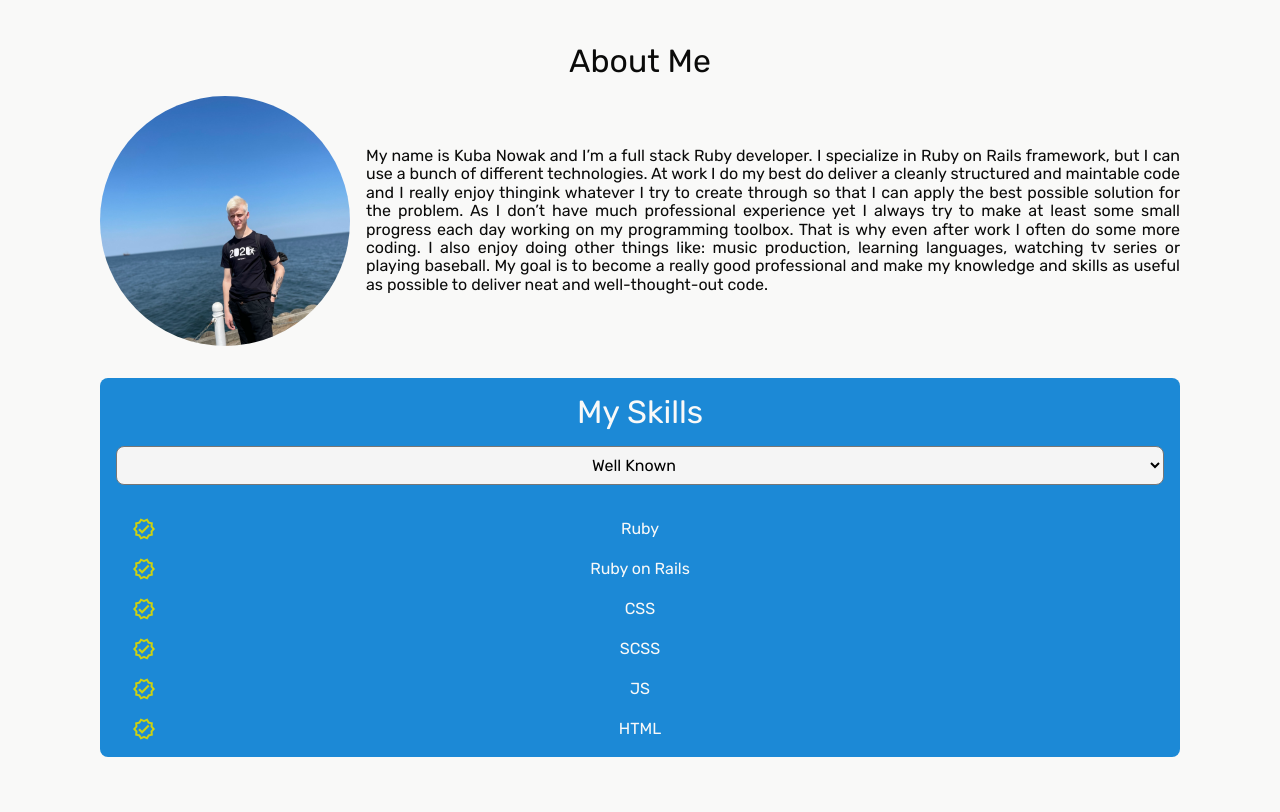
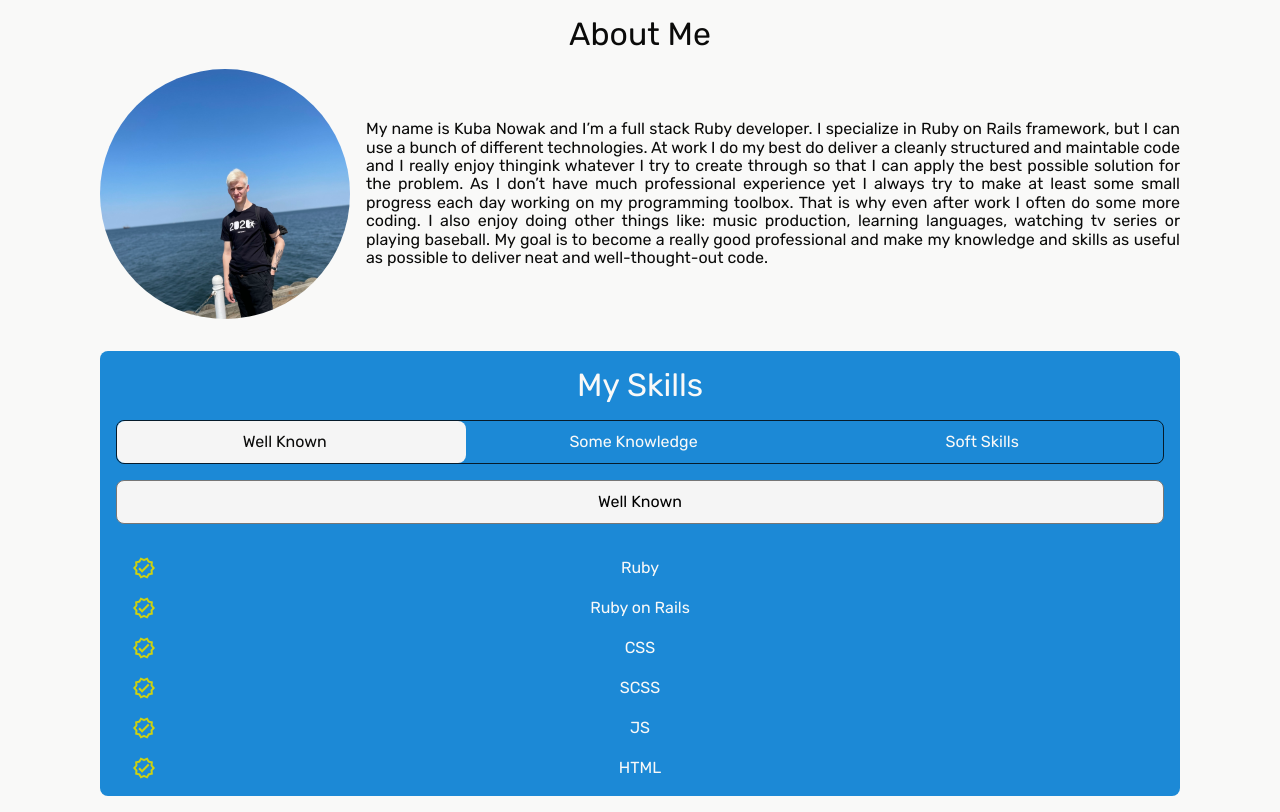
Before and after one commit to Thevel0per/Thevel0per.github.io, a website built with webpack: page src/pages/index.html in a window 1280 px wide. Built offline with nearby package versions, Linux system fonts and the light colour scheme.

Commit message:
Added skills picker for bigger screens

```diff
--- a/src/pages/index.html
+++ b/src/pages/index.html
@@ -45,6 +45,12 @@
       </section>
       <section class="skills">
         <header class="skills__header">My Skills</header>
+        <fieldset class="skills__tab-picker">
+          <label class="skills__tab-label skills__tab-label--selected" for="well-known-skills">Well Known<input class="skills__tab-radio" type="radio" name="skills" id="well-known-skills"></label>
+          <label class="skills__tab-label" for="some-knowledge-skills">Some Knowledge<input class="skills__tab-radio" type="radio" name="skills" id="some-knowledge-skills"></label>
+          <label class="skills__tab-label" for="soft-skills">Soft Skills<input class="skills__tab-radio" type="radio" name="skills" id="soft-skills"></label>
+        </fieldset>
+
         <select class="skills__select skills__select--js">
           <option>Well Known</option>
           <option>Some Knowledge</option>
--- a/src/scss/main.scss
+++ b/src/scss/main.scss
@@ -80,7 +80,8 @@ body {
     background: #F5F5F5;
     text-align: center;
     border-radius: 8px;
-    padding: 8px;
+    padding: 12px;
+    appearance: none;
   }
 
   &__well-known {
@@ -89,6 +90,38 @@ body {
     padding: 0 16px;
     box-sizing: border-box;
     width: 100%;
+  }
+
+  &__tab-picker {
+    display: grid;
+    padding: 0;
+    grid-template-columns: repeat(3, 1fr);
+    box-sizing: border-box;
+    border: 1px solid rgba(0, 0, 0, .8);
+    border-radius: 8px;
+    width: 100%;
+  }
+
+  &__tab-label {
+    text-align: center;
+    padding: 12px;
+    transition: background-color ease-in-out .3s, color ease-in-out .3s;
+    border-radius: 8px;
+    cursor: pointer;
+
+    &--selected {
+      background-color: #F5F5F5;
+      color: $main-text;
+    }
+
+    &:hover {
+      background-color: #F5F5F5;
+      color: $main-text;
+    }
+  }
+
+  &__tab-radio {
+    visibility: hidden;
   }
 }
 
```
